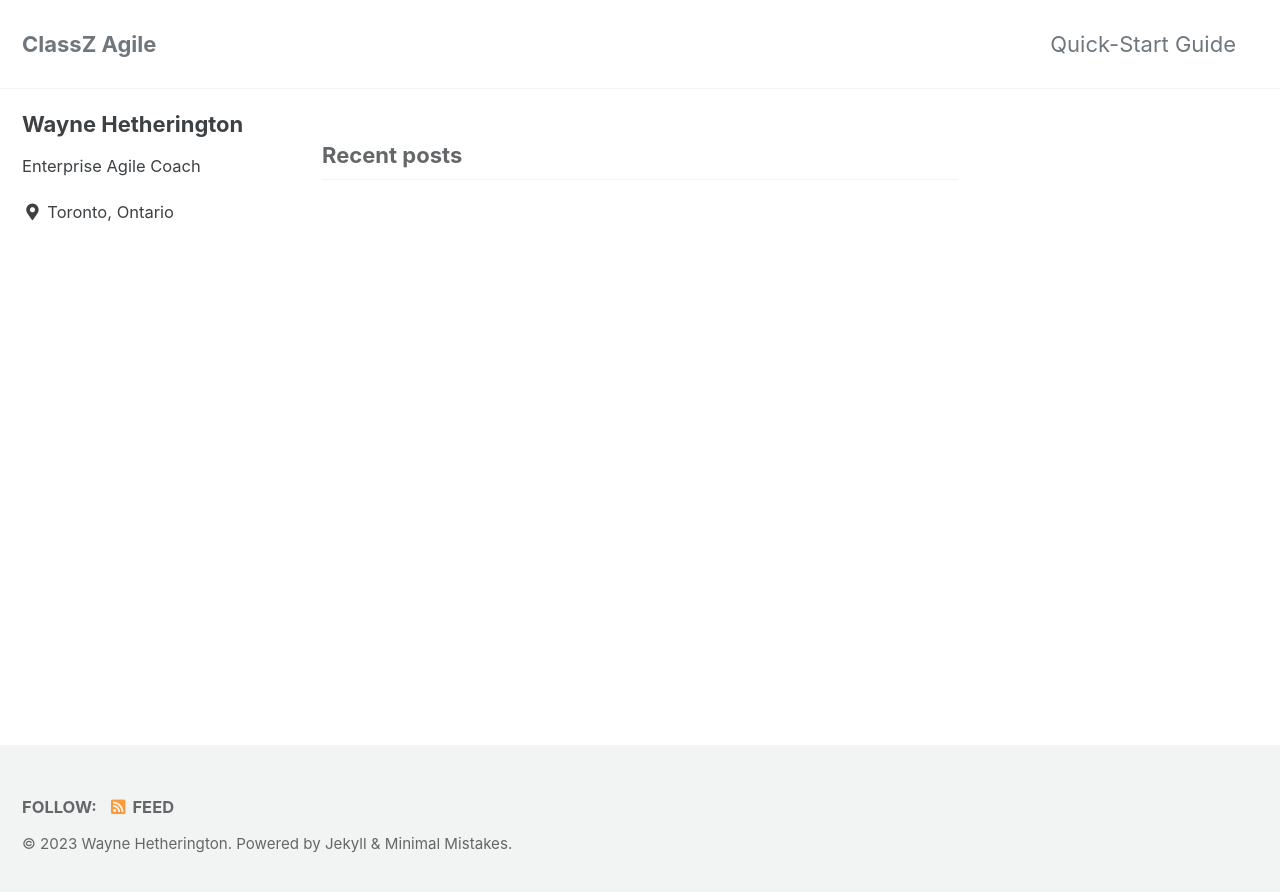
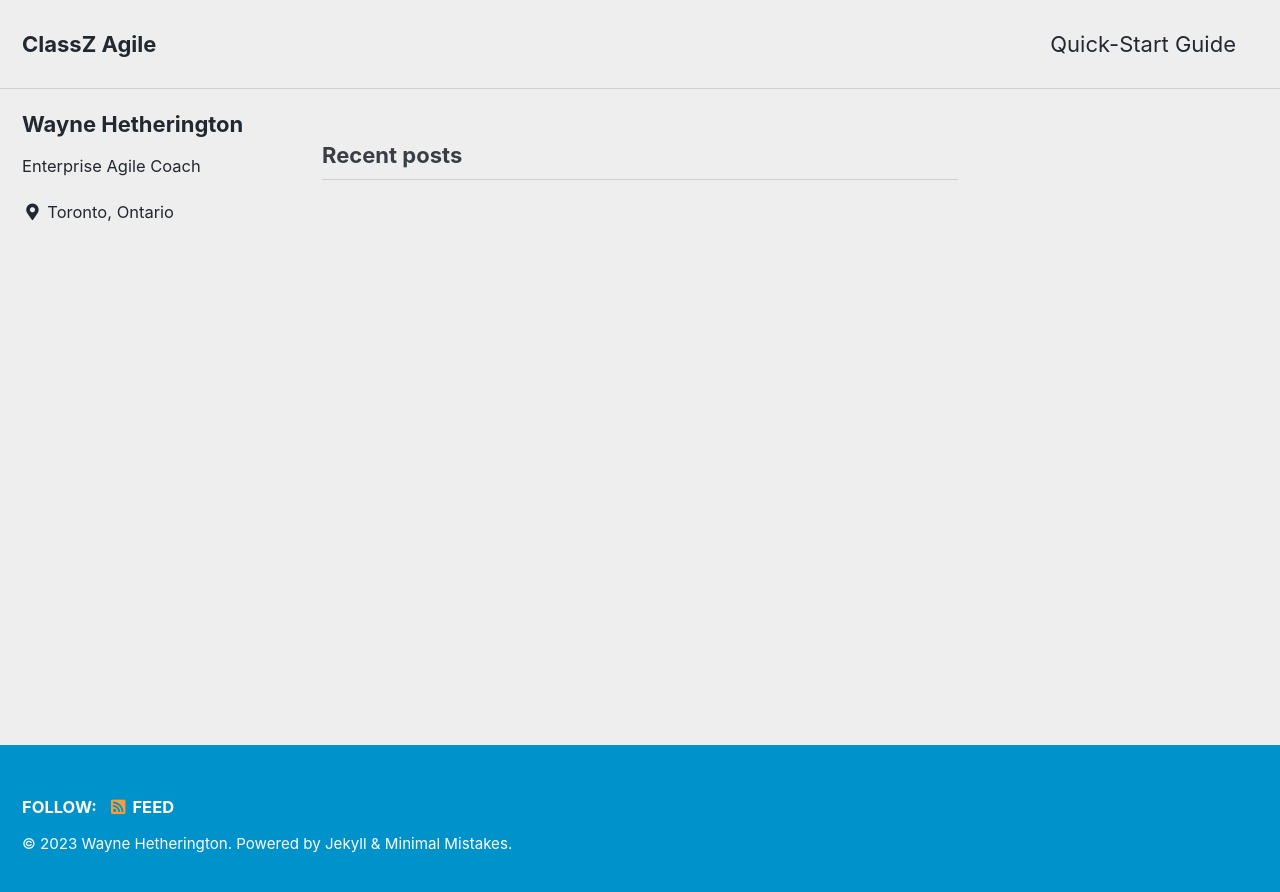
Before and after one commit to waynehet/classz.github.io, a Jekyll site: the page built from index.html, in a window 1280 px wide. Shown: the top 892 px of the page. Built offline with Jekyll 4.4.1, drawn with Linux system fonts in a browser that asks for light colours; cached includes are drawn as plain includes; the list of posts is cut into pages by our own code.

Commit message:
change theme to air

```diff
--- a/_config.yml
+++ b/_config.yml
@@ -12,7 +12,7 @@
 
 # theme                  : "minimal-mistakes-jekyll"
 # remote_theme           : "mmistakes/minimal-mistakes"
-minimal_mistakes_skin    : "default" # "air", "aqua", "contrast", "dark", "dirt", "neon", "mint", "plum", "sunrise"
+minimal_mistakes_skin    : "air" #"default", "air", "aqua", "contrast", "dark", "dirt", "neon", "mint", "plum", "sunrise"
 
 # Site Settings
 locale                   : "en-US"
```
